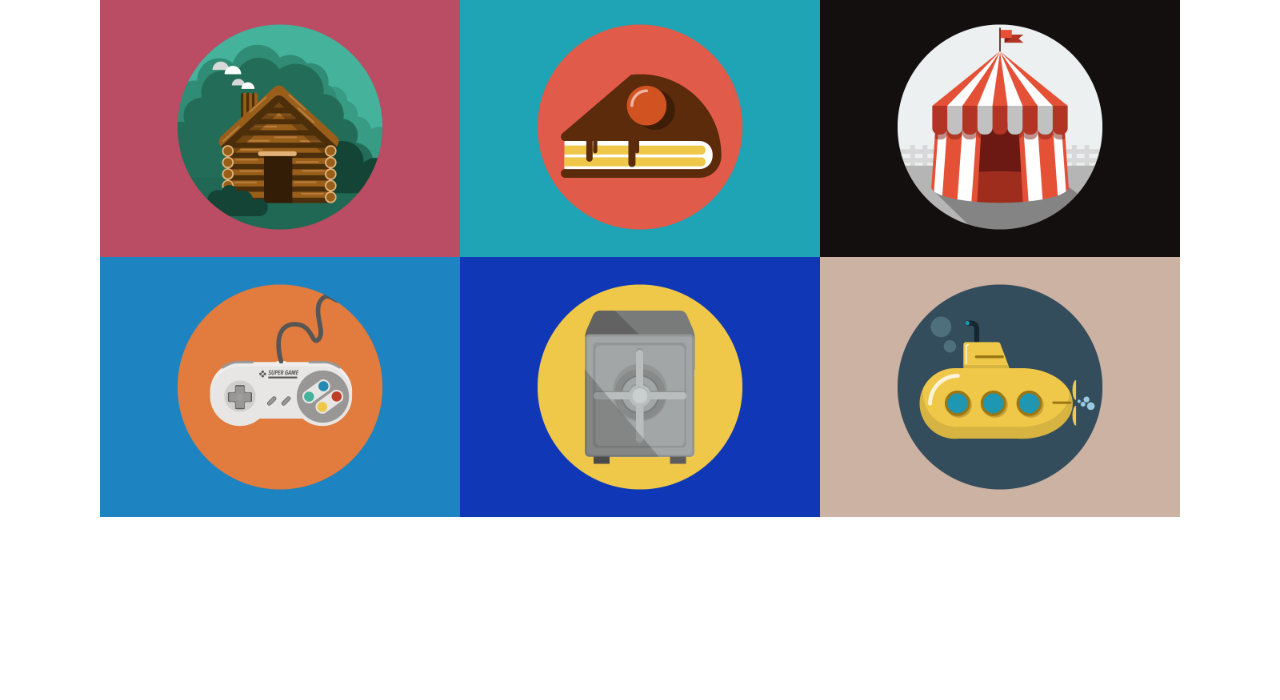
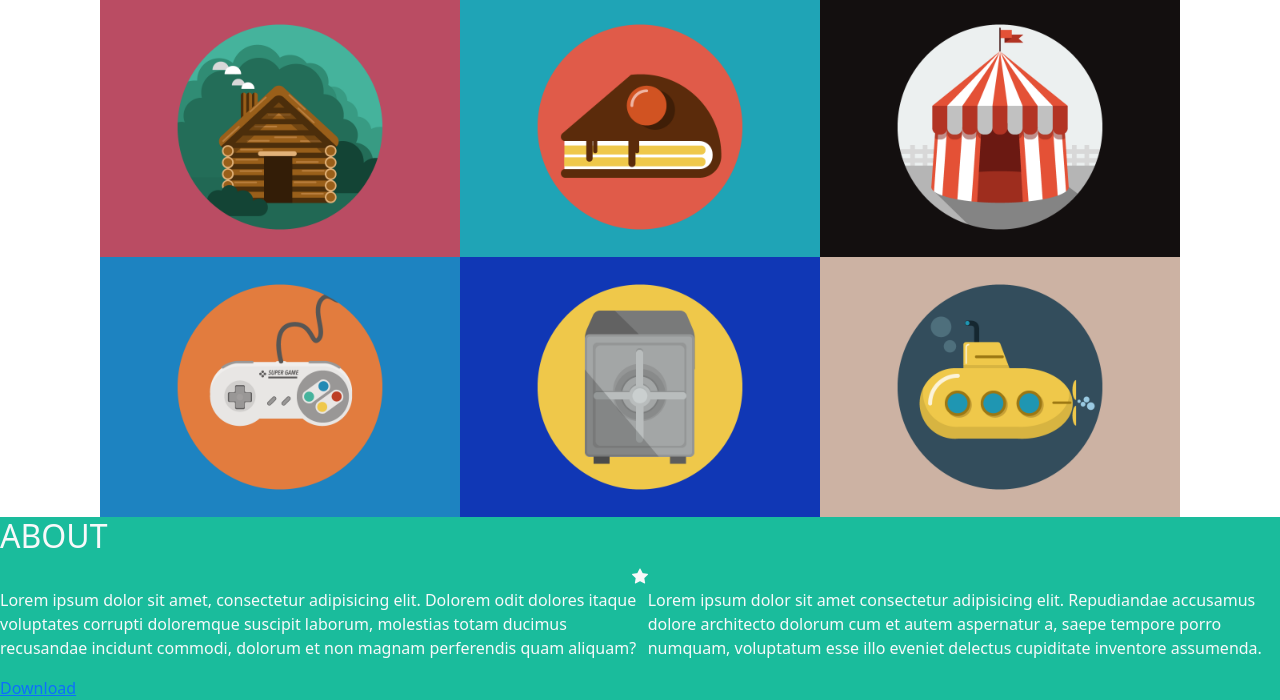
Before and after one commit to Lucaponz91/html-css-bootstrap-freelancer, a plain HTML site: page index.html in a window 1280 px wide. Shown: the part 745-1445 px from the top of the page. Before the commit the page ends 1262 px from the top, so only its background shows below. Drawn offline with nearby package versions, Linux system fonts and the light colour scheme.

Commit message:
about fatto

```diff
--- a/css/app.css
+++ b/css/app.css
@@ -16,3 +16,7 @@
     max-width: 360px;
     height: 100%;
 }
+
+.section-about{
+    background-color: #1ABC9C;
+}
--- a/index.html
+++ b/index.html
@@ -60,6 +60,21 @@
         </div>
 
       </div>
+      <!-- ABOUT -->
+      <div class="section-about text-light">
+        <h2>ABOUT</h2>
+        <div class="d-flex justify-content-center">
+          <div class="linea"></div>
+          <i class="bi bi-star-fill"></i>
+          <div class="linea"></div>
+        </div>
+        <div class="d-flex justify-content-center">
+          <p>Lorem ipsum dolor sit amet, consectetur adipisicing elit. Dolorem odit dolores itaque voluptates corrupti doloremque suscipit laborum, molestias totam ducimus recusandae incidunt commodi, dolorum et non magnam perferendis quam aliquam?</p>
+          <p>Lorem ipsum dolor sit amet consectetur adipisicing elit. Repudiandae accusamus dolore architecto dolorum cum et autem aspernatur a, saepe tempore porro numquam, voluptatum esse illo eveniet delectus cupiditate inventore assumenda.</p>
+
+        </div>
+        <a href="">Download</a>
+      </div>
 
 
 
```
